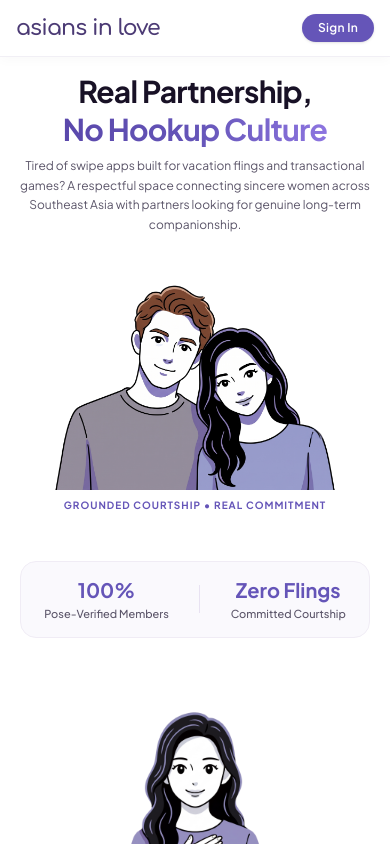
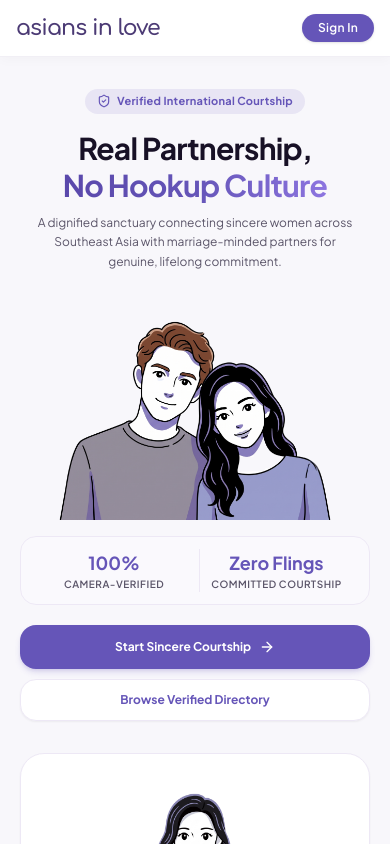
Before and after one commit to sandschristopher-png/asiansin-love, a Next.js app: page / in a window 390 px wide. Built offline with nearby package versions, Linux system fonts and the light colour scheme; no server answers.

Commit message:
feat(hero): clean mobile-first card architecture with immediate conversion CTAs

```diff
--- a/app/page.tsx
+++ b/app/page.tsx
@@ -1,29 +1,39 @@
 import Image from "next/image";
 import Link from "next/link";
 import { Footer } from "@/components/Footer";
-import { ShieldCheck, ArrowRight, Users, CheckCircle2 } from "lucide-react";
+import { ShieldCheck, ArrowRight, CheckCircle2, Lock } from "lucide-react";
 
 export default function HomePage() {
   return (
-    <div className="min-h-screen bg-white text-[#181126] flex flex-col font-sans selection:bg-[#6555b8]/10 selection:text-[#6555b8]">
-      {/* Main Single Column */}
-      <main className="flex-1 w-full max-w-md mx-auto px-5 pt-4 pb-14 flex flex-col space-y-12">
+    <div className="min-h-screen bg-[#F8F7FB] text-[#181126] flex flex-col font-sans selection:bg-[#6555b8]/15 selection:text-[#6555b8]">
 
-        {/* Slide 1: Main Hero */}
-        <section className="flex flex-col items-center text-center">
-          <div className="space-y-2 max-w-sm mx-auto">
-            <h1 className="text-3xl font-extrabold tracking-tight leading-tight text-[#181126]">
+      {/* Mobile-First App Shell Container */}
+      <main className="flex-1 w-full max-w-md mx-auto px-5 pt-6 pb-28 flex flex-col space-y-8 sm:my-6 sm:bg-white sm:rounded-3xl sm:border sm:border-[#EDE8F5] sm:shadow-xl sm:p-6">
+
+        {/* ===================== HERO SECTION ===================== */}
+        <section className="flex flex-col items-center text-center space-y-4 pt-2">
+
+          {/* Top Trust Badge */}
+          <div className="inline-flex items-center gap-1.5 px-3 py-1 rounded-full bg-[#6555b8]/10 text-[#6555b8] text-[11px] font-bold tracking-wide">
+            <ShieldCheck className="w-3.5 h-3.5" />
+            <span>Verified International Courtship</span>
+          </div>
+
+          {/* Headline */}
+          <div className="space-y-2">
+            <h1 className="text-3xl sm:text-4xl font-extrabold tracking-tight leading-tight text-[#181126]">
               Real Partnership, <br />
               <span className="bg-gradient-to-r from-[#5a48ab] via-[#6555b8] to-[#8d75e0] bg-clip-text text-transparent">
                 No Hookup Culture
               </span>
             </h1>
-            <p className="text-xs sm:text-sm text-[#5B5569] leading-relaxed">
-              Tired of swipe apps built for vacation flings and transactional games? A respectful space connecting sincere women across Southeast Asia with partners looking for genuine long-term companionship.
+            <p className="text-xs text-[#5B5569] leading-relaxed max-w-xs mx-auto">
+              A dignified sanctuary connecting sincere women across Southeast Asia with marriage-minded partners for genuine, lifelong commitment.
             </p>
           </div>
 
-          <div className="relative w-80 h-64 sm:w-96 sm:h-72 flex items-end justify-center">
+          {/* Hero Illustration */}
+          <div className="relative w-full max-w-[310px] aspect-4/3 mx-auto flex items-end justify-center">
             <Image
               src="/hero-couple.png"
               alt="Authentic courtship couple"
@@ -33,27 +43,42 @@ export default function HomePage() {
             />
           </div>
 
-          <span className="text-[10px] font-bold tracking-widest uppercase text-[#6555b8] mt-2 block">
-            Grounded Courtship • Real Commitment
-          </span>
-        </section>
+          {/* Stats Bar */}
+          <div className="w-full grid grid-cols-2 gap-2 py-3 px-4 bg-[#FAF9FD] rounded-2xl border border-[#EDE8F5]">
+            <div className="text-center">
+              <div className="text-lg font-black text-[#6555b8]">100%</div>
+              <div className="text-[10px] font-semibold text-[#5B5569] uppercase tracking-wider">Camera-Verified</div>
+            </div>
+            <div className="text-center border-l border-[#EDE8F5]">
+              <div className="text-lg font-black text-[#6555b8]">Zero Flings</div>
+              <div className="text-[10px] font-semibold text-[#5B5569] uppercase tracking-wider">Committed Courtship</div>
+            </div>
+          </div>
 
-        {/* Minimal Stats Strip */}
-        <section className="flex items-center justify-around py-3.5 bg-[#FAF9FD] rounded-2xl border border-[#F0ECF5]">
-          <div className="text-center px-4">
-            <div className="text-xl font-black text-[#6555b8]">100%</div>
-            <div className="text-[11px] font-medium text-[#5B5569] mt-0.5">Pose-Verified Members</div>
-          </div>
-          <div className="h-7 w-px bg-[#E8E2F2]" />
-          <div className="text-center px-4">
-            <div className="text-xl font-black text-[#6555b8]">Zero Flings</div>
-            <div className="text-[11px] font-medium text-[#5B5569] mt-0.5">Committed Courtship</div>
+          {/* Immediate Above-the-Fold CTAs */}
+          <div className="w-full flex flex-col gap-2.5 pt-1">
+            <Link
+              href="/signup"
+              className="w-full py-3.5 px-6 rounded-2xl bg-[#6555b8] text-white text-xs sm:text-sm font-bold flex items-center justify-center gap-2 shadow-md shadow-[#6555b8]/20 hover:bg-[#53449e] active:scale-[0.99] transition"
+            >
+              Start Sincere Courtship
+              <ArrowRight className="w-4 h-4" />
+            </Link>
+            <Link
+              href="/discover"
+              className="w-full py-3 px-6 rounded-2xl bg-white text-[#6555b8] border border-[#EDE8F5] text-xs font-bold flex items-center justify-center gap-1.5 hover:bg-[#FAF9FD] transition shadow-xs"
+            >
+              Browse Verified Directory
+            </Link>
           </div>
         </section>
 
+        {/* ===================== PILLAR CARDS ===================== */}
+        <section className="space-y-4">
+
           {/* Pillar 1: Clear Intentions */}
-        <section className="flex flex-col items-center text-center">
-          <div className="relative w-56 h-48 flex items-end justify-center">
+          <div className="w-full bg-white rounded-3xl border border-[#EDE8F5] p-5 shadow-xs flex flex-col items-center text-center space-y-3">
+            <div className="relative w-44 h-36 flex items-end justify-center">
               <Image
                 src="/intention.png"
                 alt="Hand over heart intention"
@@ -61,23 +86,22 @@ export default function HomePage() {
                 className="object-contain object-bottom"
               />
             </div>
-
-          <div className="space-y-1 max-w-xs mt-2">
+            <div className="space-y-1">
               <span className="text-[10px] font-bold tracking-wider uppercase text-[#6555b8] block">
                 Clear Intentions
               </span>
-            <h2 className="text-lg font-bold text-[#181126]">
+              <h2 className="text-base font-bold text-[#181126]">
                 Connect on What Truly Matters
               </h2>
               <p className="text-xs text-[#5B5569] leading-relaxed">
-              Whether you envision marriage, raising children, or simply finding a loyal partner for life, every profile states relationship goals upfront so nobody wastes time guessing.
+                Whether you envision marriage, raising children, or finding a loyal partner for life, every profile states relationship goals upfront so nobody wastes time guessing.
               </p>
             </div>
-        </section>
+          </div>
 
           {/* Pillar 2: Community Boundaries */}
-        <section className="flex flex-col items-center text-center">
-          <div className="relative w-56 h-48 flex items-end justify-center">
+          <div className="w-full bg-white rounded-3xl border border-[#EDE8F5] p-5 shadow-xs flex flex-col items-center text-center space-y-3">
+            <div className="relative w-44 h-36 flex items-end justify-center">
               <Image
                 src="/woman-no.png"
                 alt="Community safety and boundaries"
@@ -85,23 +109,22 @@ export default function HomePage() {
                 className="object-contain object-bottom"
               />
             </div>
-
-          <div className="space-y-1 max-w-xs mt-2">
+            <div className="space-y-1">
               <span className="text-[10px] font-bold tracking-wider uppercase text-rose-600 block">
                 Community Boundaries
               </span>
-            <h2 className="text-lg font-bold text-[#181126]">
+              <h2 className="text-base font-bold text-[#181126]">
                 Not Another Hookup Portal
               </h2>
               <p className="text-xs text-[#5B5569] leading-relaxed">
-              We proactively filter out casual sex tourists, commercial agencies, and bad actors looking for vacation entertainment. This is a sanctuary where women are treated with dignity and conversations are sincere.
+                We proactively filter out casual sex tourists, commercial agencies, and bad actors looking for vacation entertainment. This is a sanctuary where women are treated with dignity.
               </p>
             </div>
-        </section>
+          </div>
 
           {/* Pillar 3: Mutual Reputation */}
-        <section className="flex flex-col items-center text-center">
-          <div className="relative w-56 h-48 flex items-end justify-center">
+          <div className="w-full bg-white rounded-3xl border border-[#EDE8F5] p-5 shadow-xs flex flex-col items-center text-center space-y-3">
+            <div className="relative w-44 h-36 flex items-end justify-center">
               <Image
                 src="/red-flags.png"
                 alt="Community reputation and red flag protection"
@@ -109,23 +132,22 @@ export default function HomePage() {
                 className="object-contain object-bottom"
               />
             </div>
-
-          <div className="space-y-1 max-w-xs mt-2">
+            <div className="space-y-1">
               <span className="text-[10px] font-bold tracking-wider uppercase text-[#6555b8] block">
                 Mutual Reputation
               </span>
-            <h2 className="text-lg font-bold text-[#181126]">
+              <h2 className="text-base font-bold text-[#181126]">
                 Zero Sob Stories & Scams
               </h2>
               <p className="text-xs text-[#5B5569] leading-relaxed">
-              Accountability goes both ways. We actively screen and remove financial sob stories, money requests, allowance scams, and fake profiles—protecting sincere members from transactional games.
+                Accountability goes both ways. We actively screen and remove financial sob stories, money requests, allowance scams, and fake profiles � protecting sincere members from transactional games.
               </p>
             </div>
-        </section>
+          </div>
 
           {/* Pillar 4: Safety & Verification */}
-        <section className="flex flex-col items-center text-center">
-          <div className="relative w-44 h-36 flex items-end justify-center">
+          <div className="w-full bg-white rounded-3xl border border-[#EDE8F5] p-5 shadow-xs flex flex-col items-center text-center space-y-3">
+            <div className="relative w-40 h-32 flex items-end justify-center">
               <Image
                 src="/verified-nobg.png"
                 alt="Verified badge"
@@ -133,25 +155,26 @@ export default function HomePage() {
                 className="object-contain object-bottom"
               />
             </div>
-
-          <div className="space-y-1 max-w-xs mt-2">
+            <div className="space-y-1">
               <span className="text-[10px] font-bold tracking-wider uppercase text-emerald-600 block">
                 Safety First
               </span>
-            <h2 className="text-lg font-bold text-[#181126]">
+              <h2 className="text-base font-bold text-[#181126]">
                 Real People. Hand-Verified.
               </h2>
               <p className="text-xs text-[#5B5569] leading-relaxed">
-              No catfishes, bots, or stolen photo sets. Every member completes dynamic pose verification before entering conversations, ensuring mutual trust from the first message.
+                No catfishes, bots, or stolen photo sets. Every member completes dynamic camera pose verification before entering conversations, ensuring mutual trust from the first message.
               </p>
-            <div className="flex items-center justify-center gap-1.5 text-xs font-semibold text-emerald-700 pt-1.5">
-              <ShieldCheck className="w-4 h-4 text-emerald-600" />
+              <div className="flex items-center justify-center gap-1.5 text-xs font-semibold text-emerald-700 pt-1">
+                <CheckCircle2 className="w-4 h-4 text-emerald-600" />
                 <span>100% Pose-Verified Standard</span>
               </div>
             </div>
+          </div>
+
         </section>
 
-        {/* Bottom Conversion Block */}
+        {/* ===================== BOTTOM CONVERSION BLOCK ===================== */}
         <section className="pt-2 text-center space-y-4">
           <div className="space-y-1">
             <h3 className="text-xl font-bold tracking-tight text-[#181126]">
@@ -164,25 +187,18 @@ export default function HomePage() {
 
           <div className="flex flex-col gap-2.5 w-full pt-1">
             <Link
-              href="/login"
-              className="w-full py-3.5 rounded-full bg-[#6555b8] hover:bg-[#52449e] text-sm font-semibold text-white transition active:scale-95 shadow-md flex items-center justify-center gap-2"
+              href="/signup"
+              className="w-full py-3.5 px-6 rounded-2xl bg-[#6555b8] text-white text-xs sm:text-sm font-bold flex items-center justify-center gap-2 shadow-md shadow-[#6555b8]/20 hover:bg-[#53449e] active:scale-[0.99] transition"
             >
-              <span>Start with Intention</span>
+              Start Free Courtship
               <ArrowRight className="w-4 h-4" />
             </Link>
-
             <Link
-              href="/discover"
-              className="w-full py-3.5 rounded-full bg-[#FAF9FD] hover:bg-[#F2EFF8] border border-[#DDD7E5] text-sm font-semibold text-[#1C1924] transition active:scale-95 flex items-center justify-center gap-2"
+              href="/login"
+              className="w-full py-3 px-6 rounded-2xl bg-white text-[#5B5569] border border-[#DDD7E5] text-xs font-semibold flex items-center justify-center hover:bg-[#FAF8FD] transition"
             >
-              <Users className="w-4 h-4 text-[#6555b8]" />
-              <span>Discover Who&apos;s Here</span>
+              Sign In to Existing Account
             </Link>
-          </div>
-
-          <div className="flex items-center justify-center gap-1.5 text-[11px] text-[#716A82] pt-1">
-            <CheckCircle2 className="w-3.5 h-3.5 text-emerald-600" />
-            <span>Live Gesture Verification • Zero Coin Paywalls</span>
           </div>
         </section>
 
```
Lines whose indentation alone changed are shown as unchanged.
